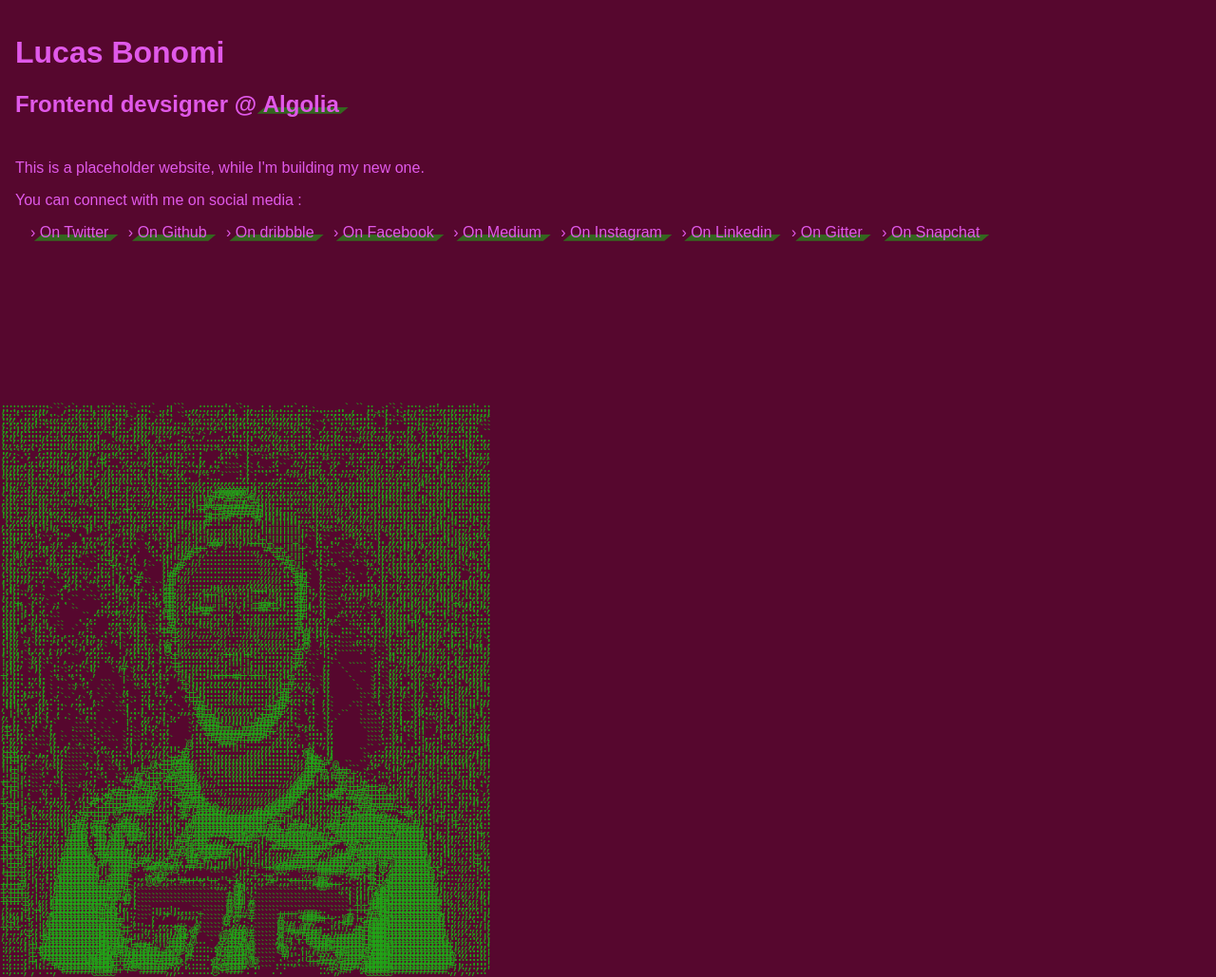
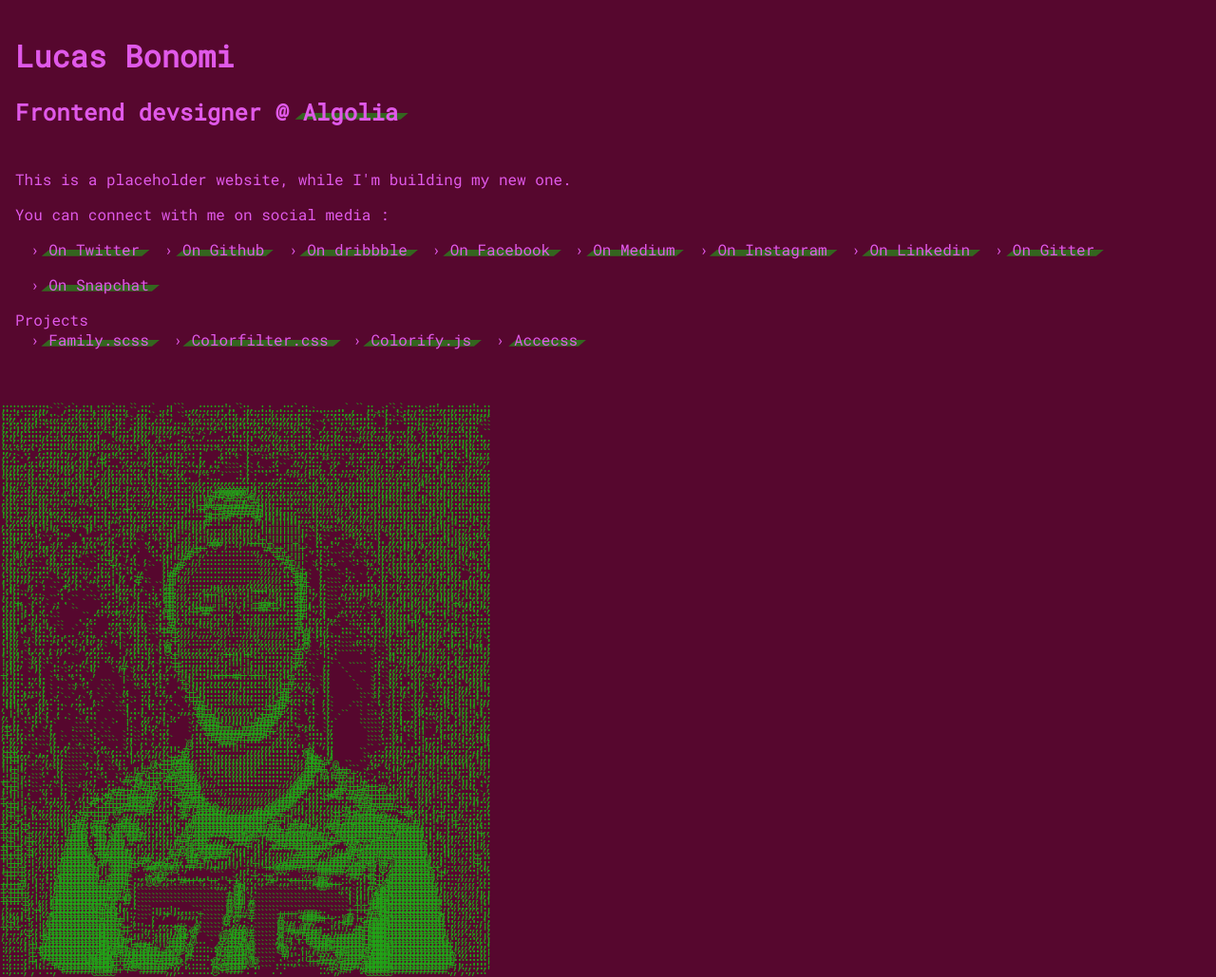
Before and after one commit to LukyVj/website, a plain HTML site: page index.html in a window 1280 px wide. Shown: the whole page at 95% size. Drawn offline with Linux system fonts and the light colour scheme.

Commit message:
Links to project added

```diff
--- a/css/style.css
+++ b/css/style.css
@@ -1,3 +1,5 @@
+@import 'https://fonts.googleapis.com/css?family=Roboto+Mono';
+
 * {
 -webkit-font-smoothing: antialiased;
 -moz-osx-font-smoothing: grayscaled;
@@ -8,6 +10,7 @@ html { padding: 1em }
 body {
 	-webkit-animation: appear 3s ease;
 	animation: appear 3s ease;
+font-family: 'Roboto Mono', monospace;
 }
 
 ::selection {
--- a/index.html
+++ b/index.html
@@ -25,6 +25,14 @@
           <li><a target="_blank" href="https://www.linkedin.com/in/lucas-bonomi-85a21463">On Linkedin</a></li>
           <li><a target="_blank" href="https://gitter.im/LukyVj/chat">On Gitter</a></li>
           <li><a target="_blank" href="http://snapchat.com/add/lukyvj">On Snapchat</a></li>
+        </ul>
+
+        <span class="title">Projects</span>
+        <ul>
+          <li><a href="http://lukyvj.github.io/family.scss/" class="btn layer-8" data-offset="90">Family.scss</a></li>
+          <li><a href="http://lukyvj.github.io/colofilter.css/" class="btn layer-9" data-offset="90">Colorfilter.css</a></li>
+          <li><a href="http://colorify.rocks/" class="btn layer-10" data-offset="90">Colorify.js</a></li>
+          <li><a href="http://lukyvj.github.io/accecss/" class="btn layer-11" data-offset="90">Accecss</a></li>
         </ul>
 
         <div class="avatar">
```
